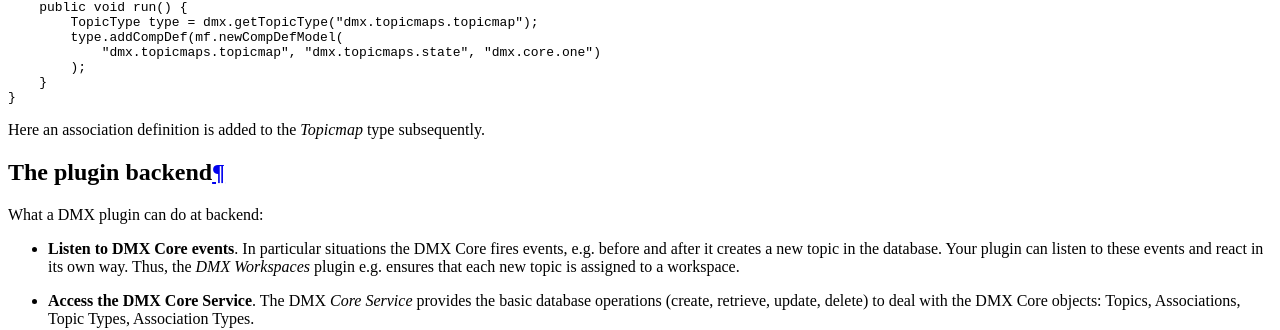
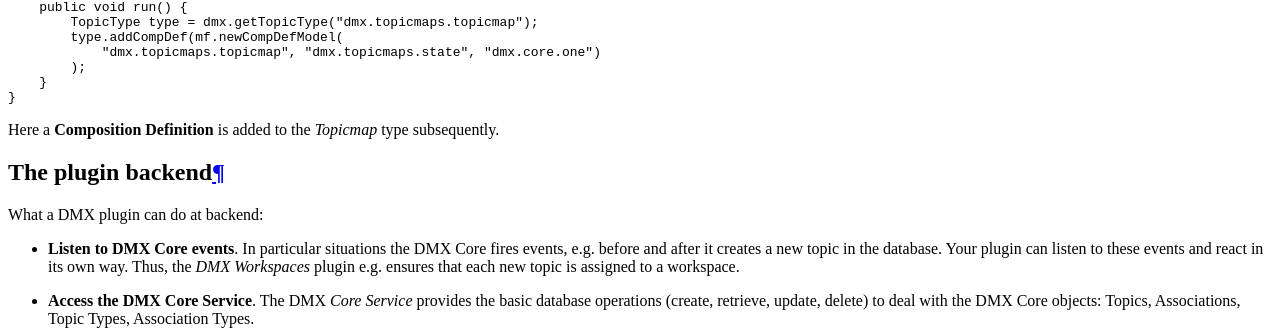
Before and after one commit to dmx-systems/dmx-documentation, a Sphinx documentation site: the page built from docs/devel.rst, in a window 1280 px wide and 900 px high, scrolled down 10271 px. Shown: the part 139-469 px from the top of the window. Built offline with Sphinx 7.4.7 and the Read the Docs theme 2.0.0, drawn with Linux system fonts in a browser that asks for light colours.

Commit message:
Dev guide: wording "association def" -> "composition def"
See dmx-platform/dmx-platform#375

```diff
--- a/docs/devel.rst
+++ b/docs/devel.rst
@@ -601,7 +601,7 @@ As an example see a migration that comes with the *DMX Topicmaps* plugin:
         }
     }
 
-Here an association definition is added to the *Topicmap* type subsequently.
+Here a **Composition Definition** is added to the *Topicmap* type subsequently.
 
 ******************
 The plugin backend
```
